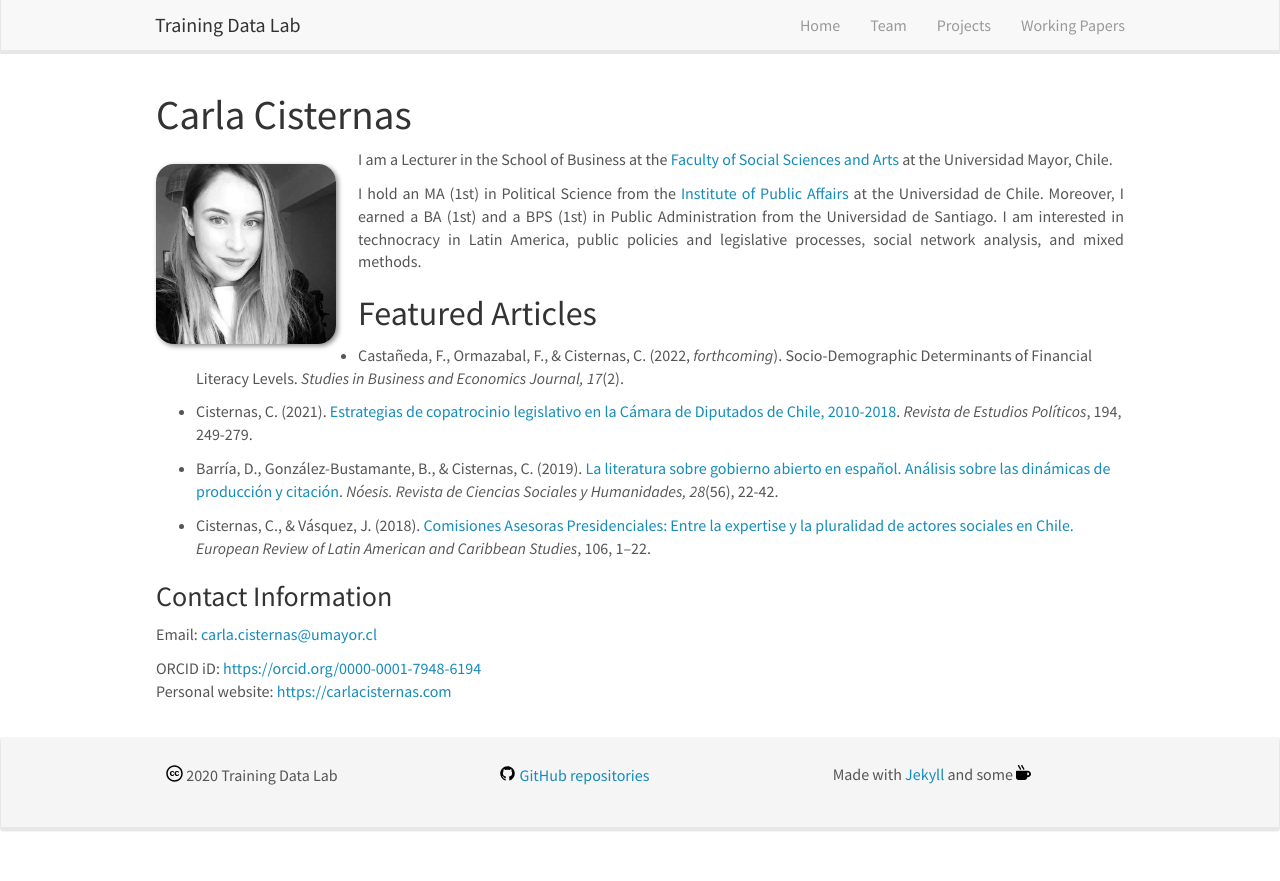
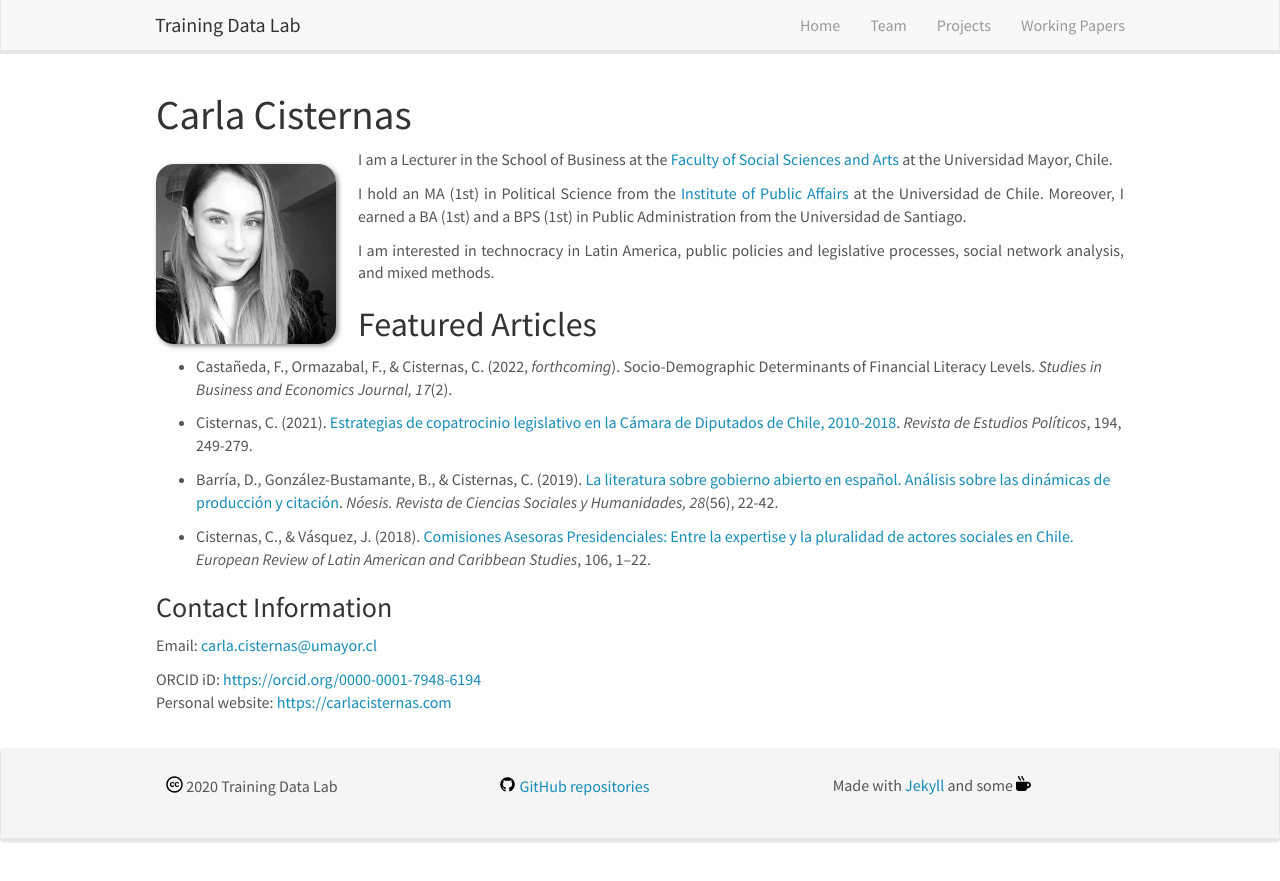
Before and after one commit to training-datalab/old-training-datalab.com, a Jekyll site: the page built from _pages/ccisternas.md, in a window 1280 px wide. Shown: the top 881 px of the page. Built offline with Jekyll 4.4.1, drawn with Linux system fonts in a browser that asks for light colours; nearby versions of some CDN libraries.

Commit message:
Update ccisternas.md
Co-Authored-By: Carla Cisternas <carla.cisternas@umayor.cl>

```diff
--- a/_pages/ccisternas.md
+++ b/_pages/ccisternas.md
@@ -16,7 +16,9 @@ permalink: /team/ccisternas/
 
 <!-- <p align="justify">I hold an MA (1st) in Political Science from the <a href="http://www.inap.uchile.cl/" target="_blank">Institute of Public Affairs</a>  at the Universidad de Chile. Moreover, I earned a BA (1st) and a BPS (1st) in Public Administration from the Universidad de Santiago. I am interested in technocracy in Latin America, public policies and legislative processes, social network analysis, and mixed methods. My doctoral project is supervised by <a href="https://www.universiteitleiden.nl/en/staffmembers/patricio-silva#tab-1" target="_blank">Professor Patricio Silva</a> and Dr <a href="https://www.universiteitleiden.nl/en/staffmembers/maria-gabriela-palacio-ludena#tab-1" target="_blank">María Gabriela Palacio</a> and focuses on the relationship between technocracy, democracy, and sociopolitical conflicts. In particular, I study ad hoc presidential advisory commissions.</p> -->
 
-<p align="justify">I hold an MA (1st) in Political Science from the <a href="http://www.inap.uchile.cl/" target="_blank">Institute of Public Affairs</a>  at the Universidad de Chile. Moreover, I earned a BA (1st) and a BPS (1st) in Public Administration from the Universidad de Santiago. I am interested in technocracy in Latin America, public policies and legislative processes, social network analysis, and mixed methods.</p>
+<p align="justify">I hold an MA (1st) in Political Science from the <a href="http://www.inap.uchile.cl/" target="_blank">Institute of Public Affairs</a>  at the Universidad de Chile. Moreover, I earned a BA (1st) and a BPS (1st) in Public Administration from the Universidad de Santiago.</p>
+
+<p align="justify">I am interested in technocracy in Latin America, public policies and legislative processes, social network analysis, and mixed methods.</p>
 
 ## Featured Articles
 
```
